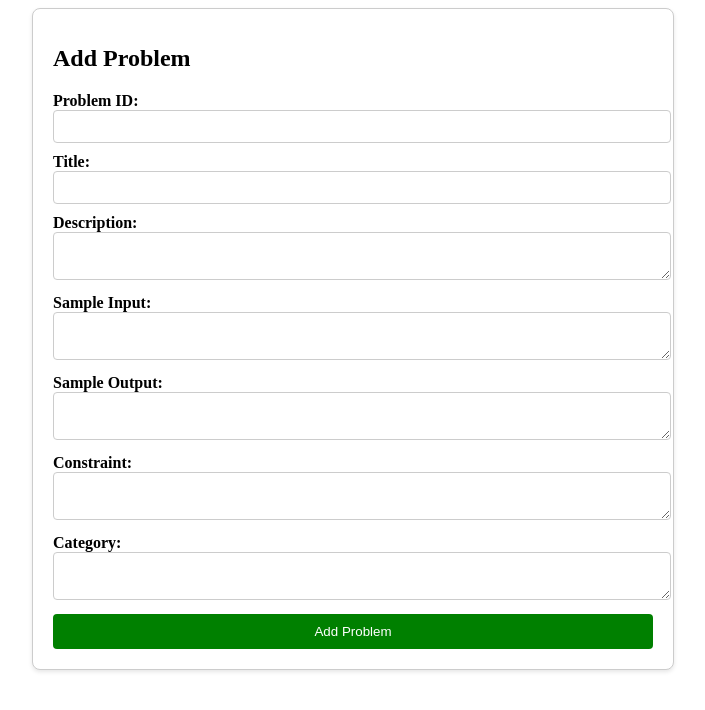
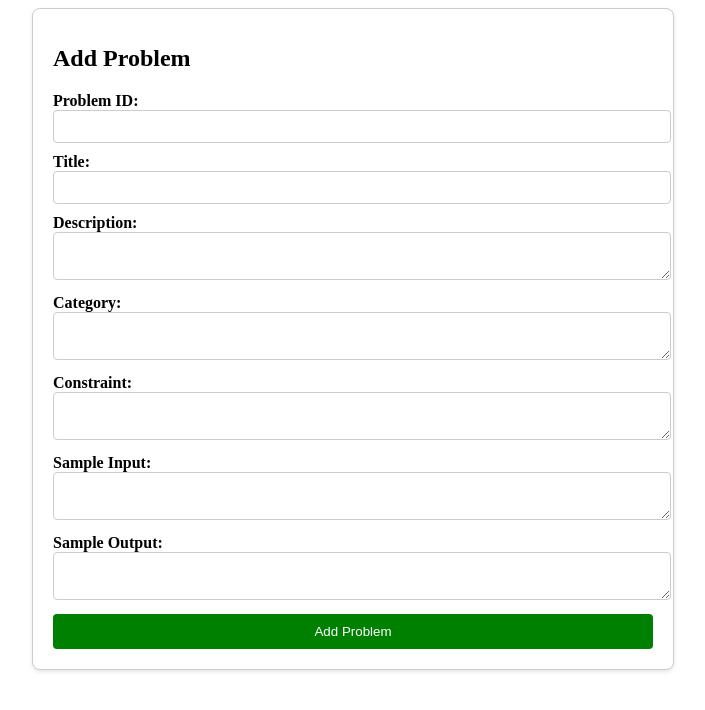
Before and after one commit to vibhoooo/CodeMonk, a React (Vite) app in the folder CodeMonk-frontend-2/CodeMonk-frontend-2/: page /problems/post in a window 1280 px wide. Shown: the top 710 px of the page, without its empty margins (287-992 px from the left). Built offline with nearby package versions, Linux system fonts and the light colour scheme.

Commit message:
formated the request body

```diff
--- a/CodeMonk-frontend-2/CodeMonk-frontend-2/src/PostProblem.jsx
+++ b/CodeMonk-frontend-2/CodeMonk-frontend-2/src/PostProblem.jsx
@@ -13,18 +13,18 @@ function PostProblem() {
 	const [category, setCategory] = useState('');
 	const handleFormSubmit = async (event) =>  {
 		event.preventDefault();
-		if (!id || !title || !description || !sampleInput || !sampleOutput || !constraint || !category) {
+		if (!id || !title || !description || !category || !constraint || !sampleInput || !sampleOutput) {
 			alert('All fields are mandatory!');
 			return;
 		}
 		const problemData = {
-			id,
+			question_id: id,
 			title,
 			description,
-			sampleInput,
-			sampleOutput,
+			category,
 			constraint,
-			category
+			input: sampleInput,
+			output: sampleOutput
 		};
 		try {
 			const accessToken = localStorage.getItem('accessToken');
@@ -81,6 +81,20 @@ function PostProblem() {
 					/>
 				</label>
 				<label>
+					Category:
+					<textarea
+						value={category}
+						onChange={(event) => setCategory(event.target.value)}
+					/>
+				</label>
+				<label>
+					Constraint:
+					<textarea
+						value={constraint}
+						onChange={(event) => setConstraint(event.target.value)}
+					/>
+				</label>
+				<label>
 					Sample Input:
 					<textarea
 						value={sampleInput}
@@ -94,20 +108,6 @@ function PostProblem() {
 						onChange={(event) => setSampleOutput(event.target.value)}
 					/>
 				</label>
-				<label>
-					Constraint:
-					<textarea
-						value={constraint}
-						onChange={(event) => setConstraint(event.target.value)}
-					/>
-				</label>
-				<label>
-					Category:
-					<textarea
-						value={category}
-						onChange={(event) => setCategory(event.target.value)}
-					/>
-				</label>
 				<button type='submit'>Add Problem</button>
 			</form>
 		</div>
```
